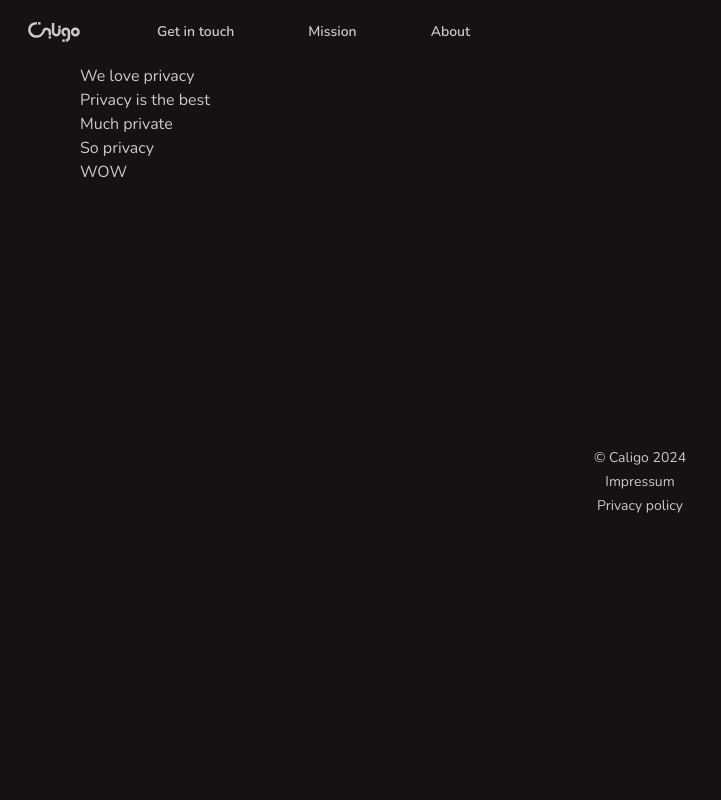
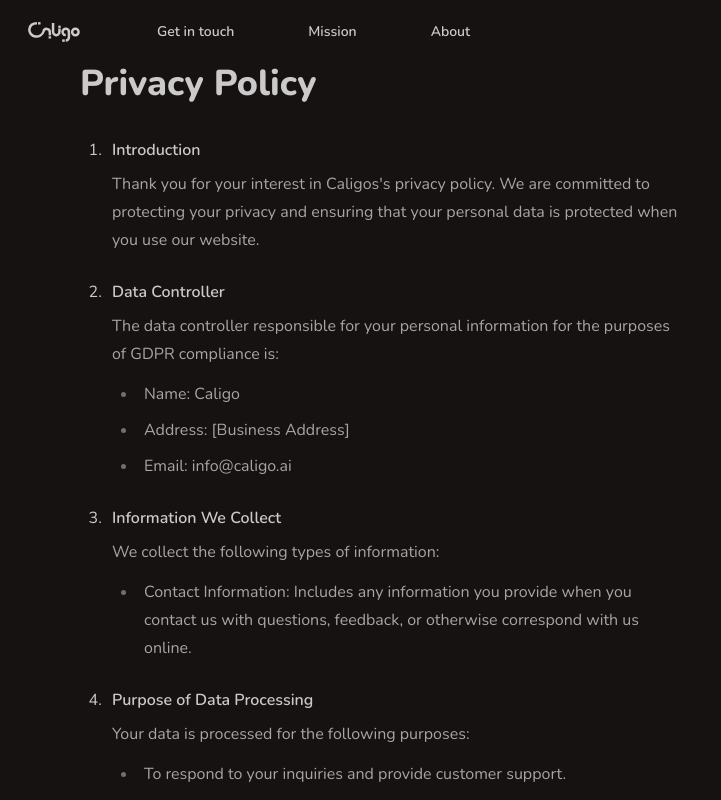
Before and after one commit to caligo-ai/website, a SvelteKit app: page /privacy in a window 1280 px wide. Shown: the whole page, without its empty margins (0-721 px from the left). Built offline with nearby package versions, Linux system fonts and the light colour scheme.

Commit message:
add privacy policy

```diff
--- a/src/routes/privacy/+page.svelte
+++ b/src/routes/privacy/+page.svelte
@@ -1,7 +1,93 @@
-<div class="min-h-96 max-w-3xl px-20">
-	<p>We love privacy</p>
-	<p>Privacy is the best</p>
-	<p>Much private</p>
-	<p>So privacy</p>
-	<p>WOW</p>
+<script>
+	import PrivacyPolicyItem from './PrivacyPolicyItem.svelte';
+</script>
+
+<div class="prose  max-w-3xl px-20">
+	<h1>Privacy Policy</h1>
+
+	<ol>
+		<PrivacyPolicyItem title="Introduction">
+			Thank you for your interest in Caligos's privacy policy. We are committed to protecting your
+			privacy and ensuring that your personal data is protected when you use our website.
+		</PrivacyPolicyItem>
+
+		<PrivacyPolicyItem title="Data Controller">
+			The data controller responsible for your personal information for the purposes of GDPR
+			compliance is:
+			<ul>
+				<li>Name: Caligo</li>
+				<li>Address: [Business Address]</li>
+				<li>Email: info@caligo.ai</li>
+			</ul>
+		</PrivacyPolicyItem>
+
+		<PrivacyPolicyItem title="Information We Collect">
+			We collect the following types of information:
+			<ul>
+				<li>
+					Contact Information: Includes any information you provide when you contact us with
+					questions, feedback, or otherwise correspond with us online.
+				</li>
+			</ul>
+		</PrivacyPolicyItem>
+
+		<PrivacyPolicyItem title="Purpose of Data Processing">
+			Your data is processed for the following purposes:
+			<ul>
+				<li>To respond to your inquiries and provide customer support.</li>
+				<li>To comply with legal obligations.</li>
+			</ul>
+		</PrivacyPolicyItem>
+
+		<PrivacyPolicyItem title="Legal Basis for Processing">
+			The processing of your data is based on the following legal grounds:
+			<ul>
+				<li>Your consent, as per Article 6(1)(a) of the GDPR.</li>
+				<li>
+					Necessary for the purposes of legitimate interests pursued by us, as per Article 6(1)(f)
+					of the GDPR.
+				</li>
+			</ul>
+		</PrivacyPolicyItem>
+
+		<PrivacyPolicyItem title="Data Retention">
+			We retain personal data only for as long as necessary to fulfill the purposes for which it was
+			collected, including for the purposes of satisfying any legal, accounting, or reporting
+			requirements.
+		</PrivacyPolicyItem>
+
+		<PrivacyPolicyItem title="Data Sharing">
+			We do not share your personal data with third parties except as necessary to fulfill your
+			requests or comply with legal obligations.
+		</PrivacyPolicyItem>
+
+		<PrivacyPolicyItem title="Your Rights">
+			Under GDPR and the Swiss FADP, you have the following rights:
+			<ul>
+				<li>To access and receive a copy of your personal data we hold about you.</li>
+				<li>To request correction of any incomplete or inaccurate data we hold about you.</li>
+				<li>
+					To request deletion of your personal data when it is no longer necessary for us to retain
+					such data.
+				</li>
+				<li>
+					To object to the processing of your data where we are relying on a legitimate interest.
+				</li>
+			</ul>
+		</PrivacyPolicyItem>
+
+		<PrivacyPolicyItem title="Cookie Policy">
+			We do not use cookies.
+		</PrivacyPolicyItem>
+
+		<PrivacyPolicyItem title="Changes to This Privacy Policy">
+			We may update this Privacy Policy from time to time. We will notify you of any changes by
+			posting the new Privacy Policy on this page.
+		</PrivacyPolicyItem>
+
+		<PrivacyPolicyItem title="Contact Us">
+			If you have any questions about this Privacy Policy, please contact us at the details provided
+			above.
+		</PrivacyPolicyItem>
+	</ol>
 </div>
--- /dev/null
+++ b/src/routes/privacy/PrivacyPolicyItem.svelte
@@ -0,0 +1,8 @@
+<script lang="ts">
+	export let title: string;
+</script>
+
+<li>
+	<h4>{title}</h4>
+	<p><slot /></p>
+</li>
```
